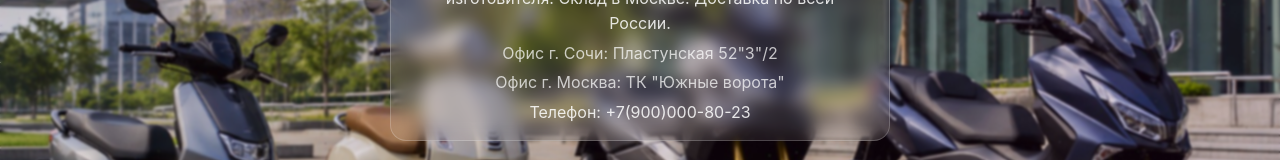
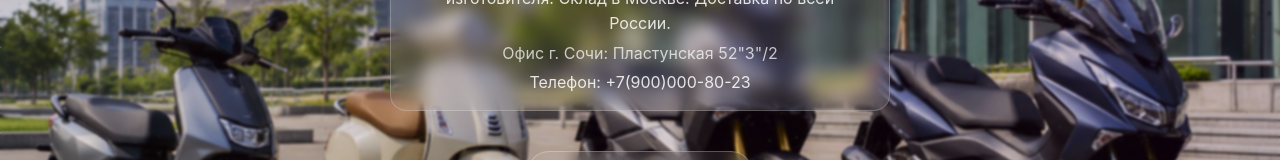
Before and after one commit to galaxymotosochi-creator/ouda, a React (Vite) app: page / in a window 1280 px wide. Shown: the part 324-484 px from the top of the page. Built offline with nearby package versions, Linux system fonts and the light colour scheme; no server answers.

Commit message:
Hero: убран адрес Москва из плашки

```diff
--- a/src/pages/Catalog.jsx
+++ b/src/pages/Catalog.jsx
@@ -162,7 +162,6 @@ export default function Catalog() {
           <div className="hero-desc-glass">
             <p>{t('heroGlass')}</p>
             <p className="hero-offices">{t('officeSochi')}</p>
-            <p className="hero-offices">{t('officeMoscow')}</p>
             <p className="hero-phone">{t('heroPhone')}</p>
           </div>
           <a href="#catalog" className="hero-btn">{t('heroBtn')}</a>
```
